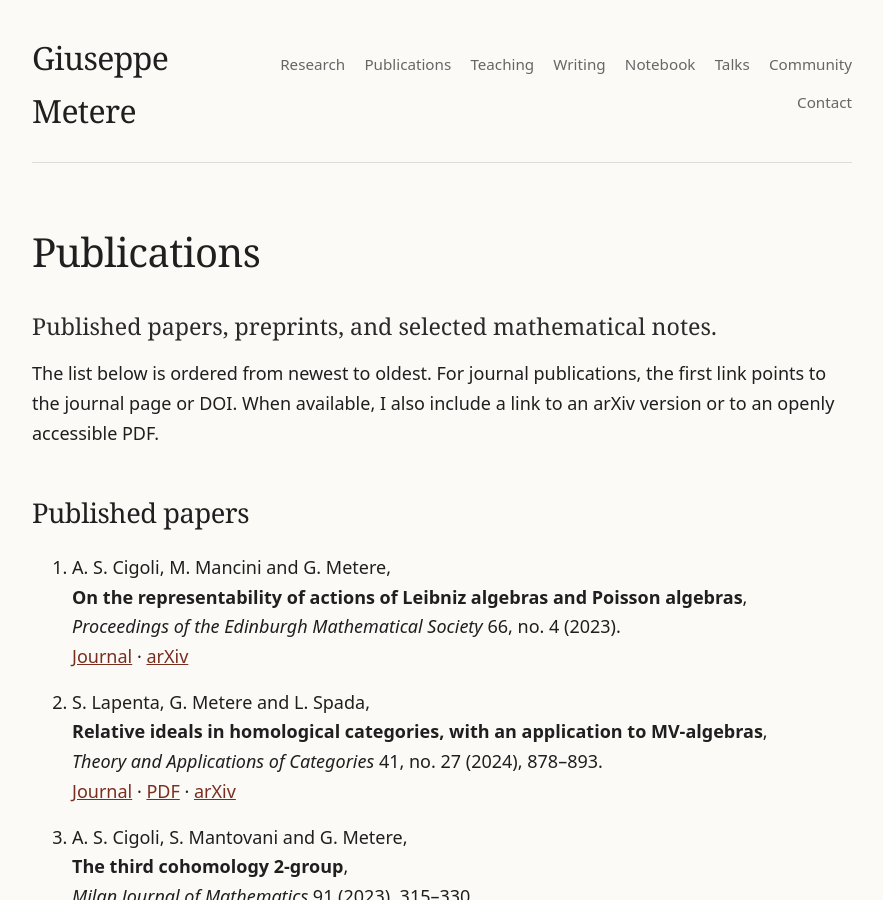
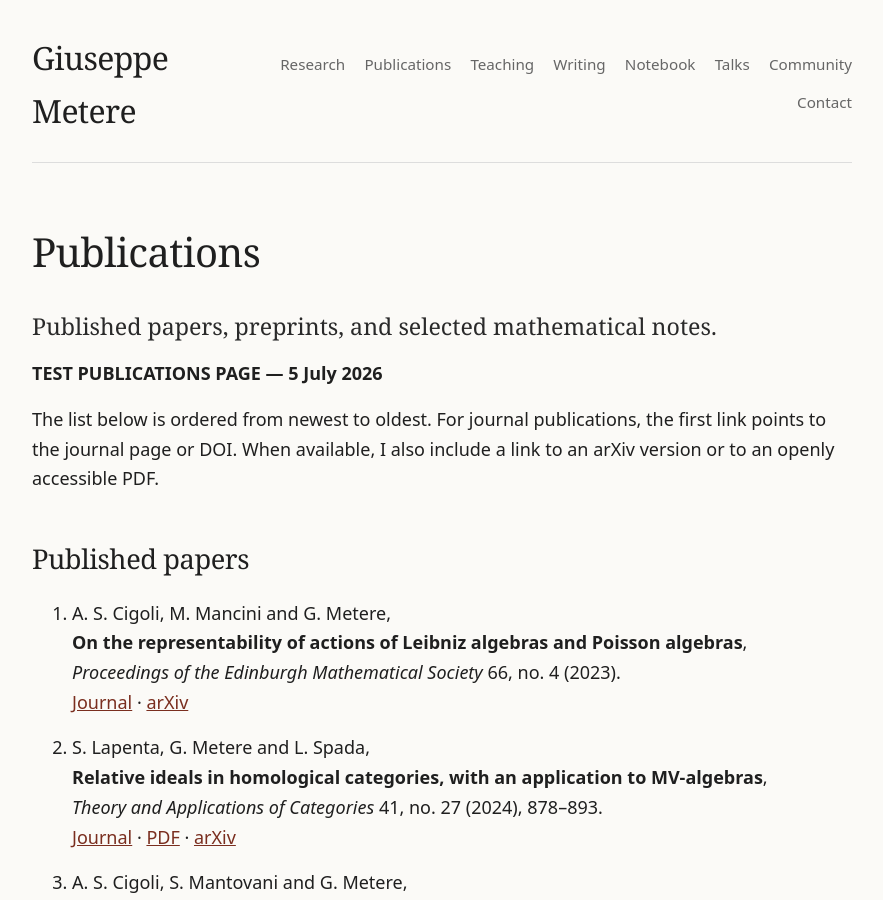
Before and after one commit to gmetere/gmetere.github.io, a Jekyll site: the page built from publications.md, in a window 1280 px wide and 900 px high. Shown: the whole window, without its empty margins (198-1081 px from the left). Built offline with Jekyll 4.4.1, drawn with Linux system fonts in a browser that asks for light colours.

Commit message:
Update publications.md

```diff
--- a/publications.md
+++ b/publications.md
@@ -7,6 +7,8 @@ permalink: /publications/
 <p class="lead">
 Published papers, preprints, and selected mathematical notes.
 </p>
+
+**TEST PUBLICATIONS PAGE — 5 July 2026**
 
 The list below is ordered from newest to oldest. For journal publications,
 the first link points to the journal page or DOI. When available, I also
```
